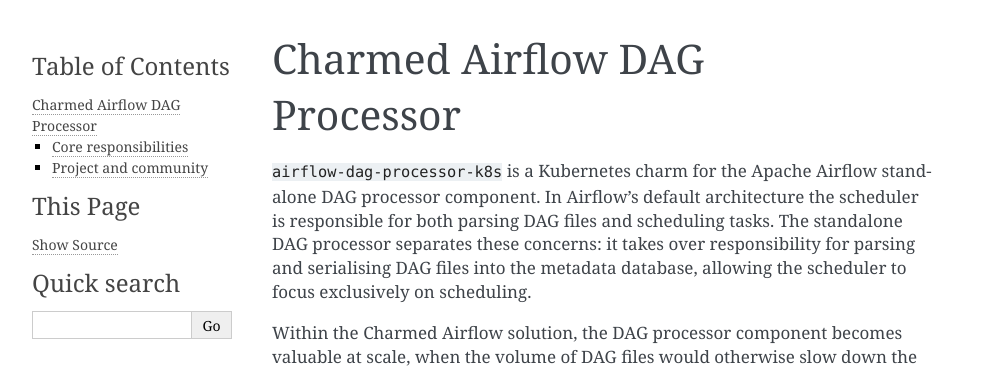
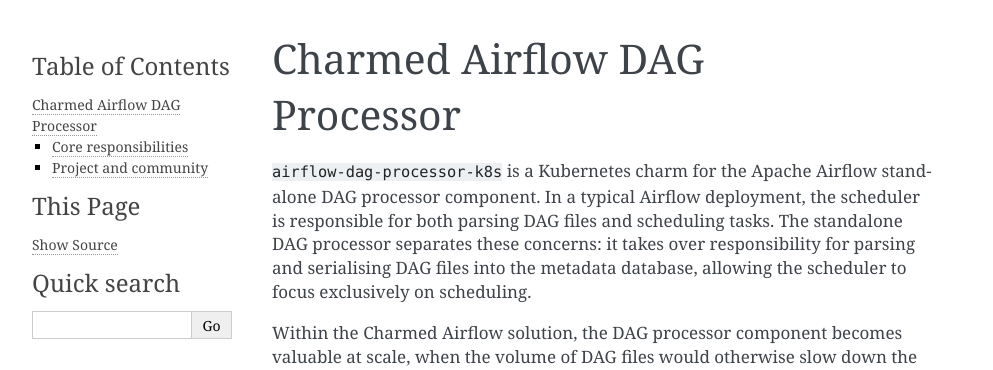
Before and after one commit to canonical/charmed-airflow-documentation, a Sphinx documentation site: the page built from docs/reference/charms/airflow-dag-processor.rst, in a window 1280 px wide. Shown: the top 370 px of the page, without its empty margins (148-1141 px from the left). Built offline with Sphinx 7.4.7, drawn with Linux system fonts in a browser that asks for light colours; part of the change alters nothing that is shown.

Commit message:
docs: address reviewer feedback on dag-processor doc
Agent-Logs-Url: https://github.com/canonical/charmed-airflow-documentation/sessions/daaeb759-4b6e-41c3-8420-6866b006d23f

Co-authored-by: DnPlas <18201737+DnPlas@users.noreply.github.com>

```diff
--- a/docs/reference/charms/airflow-dag-processor.rst
+++ b/docs/reference/charms/airflow-dag-processor.rst
@@ -2,7 +2,7 @@ Charmed Airflow DAG Processor
 =============================
 
 ``airflow-dag-processor-k8s`` is a Kubernetes charm for the Apache Airflow standalone DAG
-processor component. In Airflow's default architecture the scheduler is responsible for both
+processor component. In a typical Airflow deployment, the scheduler is responsible for both
 parsing DAG files and scheduling tasks. The standalone DAG processor separates these concerns:
 it takes over responsibility for parsing and serialising DAG files into the metadata database,
 allowing the scheduler to focus exclusively on scheduling.
@@ -27,10 +27,6 @@ Project and community
 Charmed Airflow is a member of the Ubuntu family. It is an open source project that warmly
 welcomes community contributions, suggestions, fixes, and constructive feedback.
 
-* `Code of conduct`_
-* `Join the Discourse community forum`_
-* `Contribute on GitHub`_
-
-.. _Code of conduct: https://ubuntu.com/community/code-of-conduct
-.. _Join the Discourse community forum: https://discourse.charmhub.io
-.. _Contribute on GitHub: https://github.com/canonical/airflow-core-operators
+* `Code of conduct <https://ubuntu.com/community/code-of-conduct>`_
+* `Join the Discourse community forum <https://discourse.charmhub.io>`_
+* `Contribute on GitHub <https://github.com/canonical/airflow-core-operators>`_
```
